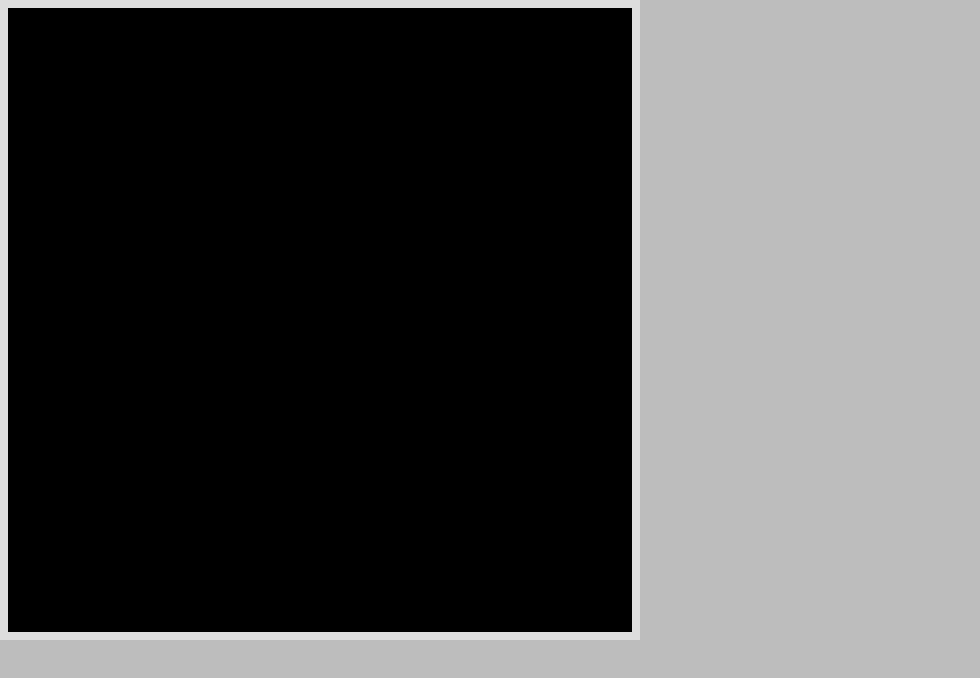
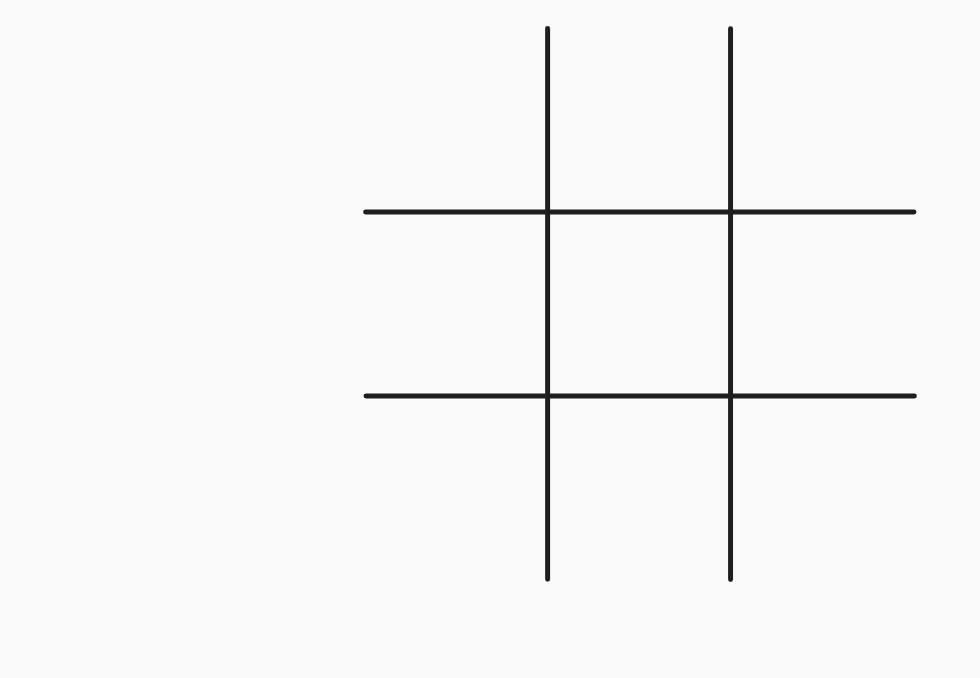
Before and after one commit to Cesar4280/dev, a React (Vite) app in the folder tic-tac-toe/: page / in a window 1280 px wide. Shown: the top 678 px of the page, without its empty margins (0-980 px from the left). Built offline with nearby package versions, Linux system fonts and the light colour scheme.

Commit message:
modulos para actualizar las posiciones

```diff
--- a/tic-tac-toe/src/App.css
+++ b/tic-tac-toe/src/App.css
@@ -1,28 +1,36 @@
-button {
-    cursor: pointer;
-    padding: 1rem 2rem;
-    border-radius: 2rem;
-    color: white;
-    border-style: none;
-    background-color: rgb(65, 131, 211);
-    font-size: 1rem;
-    font-weight: 600;
-    transition-property: background, color;
-    transition-timing-function: ease-in-out;
-    transition-duration: .2s;
+.container {
+    display: grid;
+    grid-template-columns: repeat(3, 1fr);
+    grid-template-rows: repeat(3, 1fr);
+    width: 36rem;
+    height: 36rem;
+    margin: 1rem auto 0;
+    background-image: url(./assets/tic-tac-toe.svg);
+    background-size: contain;
+    background-repeat: no-repeat;
+    background-position: center center;
 }
 
-.active {
-    color: rgb(65, 131, 211);
-    background-color: white;
+.container>.item {
+
 }
 
-.container {
-    display: grid;
-    grid-template-columns: 1fr 1fr 1fr;
-    grid-template-rows: repeat(3, 1fr);
-    background: #000;
-    border: .5rem solid #ddd;
-    width: 40rem;
-    height: 40rem;
+/* .container>.item {
+    border: .35rem solid #ddd;
 }
+
+.container>.item.no-border-top {
+    border-top: none;
+}
+
+.container>.item.no-border-left {
+    border-left: none;
+}
+
+.container>.item.no-border-right {
+    border-right: none;
+}
+
+.container>.item.no-border-bottom {
+    border-bottom: none;
+} */
--- a/tic-tac-toe/src/App.jsx
+++ b/tic-tac-toe/src/App.jsx
@@ -4,19 +4,57 @@ import "./App.css"
 
 import Cross from "./components/cross/Cross.jsx"
 import Circle from "./components/circle/Circle.jsx"
+import Space from "./components/space/Space"
 
 export default function App() {
+
+    // <Board viewport={{ width: 462.728, height: 464.652 }} design={{ fill: "#000", stroke: "#1e1e1e", strokeLinecap: "round", strokeWidth: 4 }} />
+
+    const CROSS = Symbol("CROSS")
+    const CIRCLE = Symbol("CIRCLE")
+
+    const TURNS = {
+        [CROSS]: <Cross viewport={{ width: 190, height: 190 }} design={{ fill: "#e91f64" }} />,
+        [CIRCLE]: <Circle viewport={{ width: 176, height: 132 }} design={{ fill: "#0ea5e9" }} />
+    }
+
+    console.log(TURNS[CROSS] === TURNS[CROSS])
+
+    console.log(TURNS[CROSS])
+    console.log(TURNS[CROSS])
+    console.log(TURNS[CROSS])
+
+    console.log(TURNS[CROSS] === TURNS[CROSS])
+
+
+    const EMPTY_SPACE = null;
+    const EMPTY_BOARD = Array(9).fill(EMPTY_SPACE)
+
+    const [board, setBoard] = useState(EMPTY_BOARD)
+    const [symbol, setSymbol] = useState(TURNS[CROSS])
+
+    const attemptToMark = (spaceIndex) => {
+        const spaceToMark = board[spaceIndex]
+        if (spaceToMark === EMPTY_SPACE) {
+            const PLAYER = symbol === TURNS[CROSS] ? CIRCLE : CROSS
+            const NEXT_SYMBOL = TURNS[PLAYER]
+            const updatedBoard = Array.from(board)
+            updatedBoard[spaceIndex] = symbol
+            setSymbol(NEXT_SYMBOL)
+            setBoard(updatedBoard)
+        } else {
+            console.log("Espacio ya ocupado por un Jugador");
+        }
+    }
+
     return (
         <div className="container">
-            <div className="item"></div>
-            <div className="item"></div>
-            <div className="item"></div>
-            <div className="item"></div>
-            <div className="item"></div>
-            <div className="item"></div>
-            <div className="item"></div>
-            <div className="item"></div>
-            <div className="item"></div>
+            {board.map((markOrEmpty, squareIndex) => (
+                <Space key={squareIndex} index={squareIndex} attemptToMark={attemptToMark}>
+                    {markOrEmpty}
+                </Space>
+            ))}
         </div>
     )
+
 }
--- /dev/null
+++ b/tic-tac-toe/src/components/space/Space.jsx
@@ -0,0 +1,11 @@
+export default function Space({ children, index, attemptToMark }) {
+
+    const updateSquare = () => attemptToMark(index)
+
+    return (
+        <div className="item" onClick={updateSquare}>
+            {children}
+        </div>
+    )
+
+}
--- a/tic-tac-toe/src/index.css
+++ b/tic-tac-toe/src/index.css
@@ -5,6 +5,5 @@
 }
 
 body {
-    color: white;
-    background-color: rgba(0, 0, 0, 0.259);
+    background-color: #fafafa;
 }
```
Also changed, not shown: tic-tac-toe/src/components/board/Board.jsx (added, +22 -0 lines), tic-tac-toe/src/assets/tic-tac-toe.svg (added).
